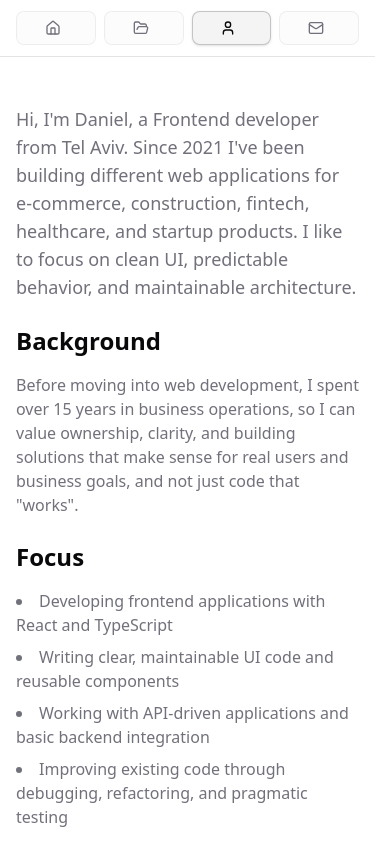
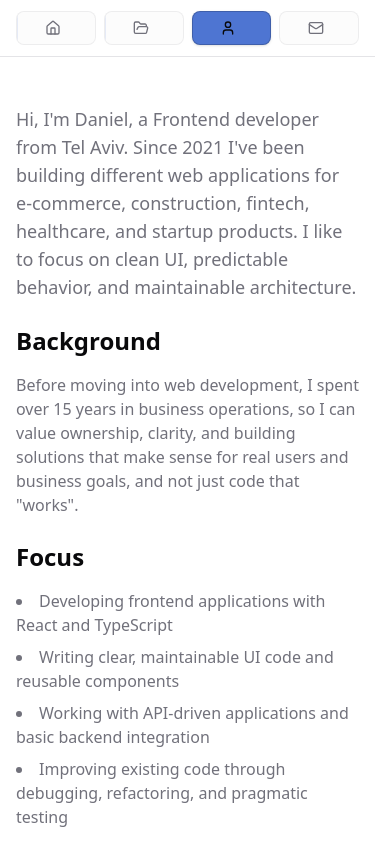
Before and after one commit to quterma/portfolio-hub, a Next.js app: page /en/about in a window 390 px wide. Shown: the top 844 px of the page. Built offline with nearby package versions, Linux system fonts and the light colour scheme.

Commit message:
chore: add stage-d docs and clean up visual foundation tokens

```diff
--- a/src/app/globals.css
+++ b/src/app/globals.css
@@ -1,5 +1,4 @@
 @import "tailwindcss";
-@import "tw-animate-css";
 
 @custom-variant dark (&:is(.dark *));
 
@@ -8,19 +7,6 @@
   --color-foreground: var(--foreground);
   --font-sans: var(--font-geist-sans);
   --font-mono: var(--font-geist-mono);
-  --color-sidebar-ring: var(--sidebar-ring);
-  --color-sidebar-border: var(--sidebar-border);
-  --color-sidebar-accent-foreground: var(--sidebar-accent-foreground);
-  --color-sidebar-accent: var(--sidebar-accent);
-  --color-sidebar-primary-foreground: var(--sidebar-primary-foreground);
-  --color-sidebar-primary: var(--sidebar-primary);
-  --color-sidebar-foreground: var(--sidebar-foreground);
-  --color-sidebar: var(--sidebar);
-  --color-chart-5: var(--chart-5);
-  --color-chart-4: var(--chart-4);
-  --color-chart-3: var(--chart-3);
-  --color-chart-2: var(--chart-2);
-  --color-chart-1: var(--chart-1);
   --color-ring: var(--ring);
   --color-input: var(--input);
   --color-border: var(--border);
@@ -37,6 +23,14 @@
   --color-popover: var(--popover);
   --color-card-foreground: var(--card-foreground);
   --color-card: var(--card);
+  --color-status-success: var(--status-success);
+  --color-status-success-foreground: var(--status-success-foreground);
+  --color-status-info: var(--status-info);
+  --color-status-info-foreground: var(--status-info-foreground);
+  --color-status-warning: var(--status-warning);
+  --color-status-warning-foreground: var(--status-warning-foreground);
+  --color-status-danger: var(--status-danger);
+  --color-status-danger-foreground: var(--status-danger-foreground);
   --radius-sm: calc(var(--radius) - 4px);
   --radius-md: calc(var(--radius) - 2px);
   --radius-lg: var(--radius);
@@ -44,6 +38,7 @@
 }
 
 :root {
+  /* Colors */
   --radius: 0.625rem;
   --background: oklch(1 0 0);
   --foreground: oklch(0.141 0.005 285.823);
@@ -57,25 +52,38 @@
   --secondary-foreground: oklch(0.21 0.006 285.885);
   --muted: oklch(0.967 0.001 286.375);
   --muted-foreground: oklch(0.552 0.016 285.938);
-  --accent: oklch(0.967 0.001 286.375);
-  --accent-foreground: oklch(0.21 0.006 285.885);
+  --accent: oklch(0.58 0.15 265);
+  --accent-foreground: oklch(0.985 0 0);
   --destructive: oklch(0.577 0.245 27.325);
   --border: oklch(0.92 0.004 286.32);
   --input: oklch(0.92 0.004 286.32);
   --ring: oklch(0.705 0.015 286.067);
-  --chart-1: oklch(0.646 0.222 41.116);
-  --chart-2: oklch(0.6 0.118 184.704);
-  --chart-3: oklch(0.398 0.07 227.392);
-  --chart-4: oklch(0.828 0.189 84.429);
-  --chart-5: oklch(0.769 0.188 70.08);
-  --sidebar: oklch(0.985 0 0);
-  --sidebar-foreground: oklch(0.141 0.005 285.823);
-  --sidebar-primary: oklch(0.21 0.006 285.885);
-  --sidebar-primary-foreground: oklch(0.985 0 0);
-  --sidebar-accent: oklch(0.967 0.001 286.375);
-  --sidebar-accent-foreground: oklch(0.21 0.006 285.885);
-  --sidebar-border: oklch(0.92 0.004 286.32);
-  --sidebar-ring: oklch(0.705 0.015 286.067);
+  --status-success: oklch(0.65 0.18 145);
+  --status-success-foreground: oklch(0.985 0 0);
+  --status-info: oklch(0.6 0.15 240);
+  --status-info-foreground: oklch(0.985 0 0);
+  --status-warning: oklch(0.75 0.15 85);
+  --status-warning-foreground: oklch(0.21 0.006 285.885);
+  --status-danger: oklch(0.577 0.245 27.325);
+  --status-danger-foreground: oklch(0.985 0 0);
+
+  /* Typography */
+  --font-size-h1-mobile: 2rem;
+  --font-size-h1-desktop: 2.75rem;
+  --font-size-h2: 1.875rem;
+  --font-size-h3: 1.25rem;
+  --font-size-body: 1rem;
+  --font-size-small: 0.875rem;
+
+  /* Spacing */
+  --section-gap: 6rem;
+  --stack-gap: 2rem;
+  --card-padding: 1.5rem;
+  --grid-gap: 1.5rem;
+
+  /* Motion */
+  --transition-duration: 150ms;
+  --transition-easing: cubic-bezier(0.4, 0, 0.2, 1);
 }
 
 .dark {
@@ -91,25 +99,20 @@
   --secondary-foreground: oklch(0.985 0 0);
   --muted: oklch(0.274 0.006 286.033);
   --muted-foreground: oklch(0.705 0.015 286.067);
-  --accent: oklch(0.274 0.006 286.033);
+  --accent: oklch(0.62 0.18 270);
   --accent-foreground: oklch(0.985 0 0);
   --destructive: oklch(0.704 0.191 22.216);
-  --border: oklch(1 0 0 / 10%);
+  --border: oklch(1 0 0 / 15%);
   --input: oklch(1 0 0 / 15%);
   --ring: oklch(0.552 0.016 285.938);
-  --chart-1: oklch(0.488 0.243 264.376);
-  --chart-2: oklch(0.696 0.17 162.48);
-  --chart-3: oklch(0.769 0.188 70.08);
-  --chart-4: oklch(0.627 0.265 303.9);
-  --chart-5: oklch(0.645 0.246 16.439);
-  --sidebar: oklch(0.21 0.006 285.885);
-  --sidebar-foreground: oklch(0.985 0 0);
-  --sidebar-primary: oklch(0.488 0.243 264.376);
-  --sidebar-primary-foreground: oklch(0.985 0 0);
-  --sidebar-accent: oklch(0.274 0.006 286.033);
-  --sidebar-accent-foreground: oklch(0.985 0 0);
-  --sidebar-border: oklch(1 0 0 / 10%);
-  --sidebar-ring: oklch(0.552 0.016 285.938);
+  --status-success: oklch(0.55 0.15 150);
+  --status-success-foreground: oklch(0.985 0 0);
+  --status-info: oklch(0.6 0.15 245);
+  --status-info-foreground: oklch(0.985 0 0);
+  --status-warning: oklch(0.7 0.15 90);
+  --status-warning-foreground: oklch(0.21 0.006 285.885);
+  --status-danger: oklch(0.704 0.191 22.216);
+  --status-danger-foreground: oklch(0.985 0 0);
 }
 
 @layer base {
@@ -123,3 +126,13 @@
     @apply bg-background text-foreground;
   }
 }
+
+@media (prefers-reduced-motion: reduce) {
+  *,
+  *::before,
+  *::after {
+    animation-duration: 0.01ms !important;
+    animation-iteration-count: 1 !important;
+    transition-duration: 0.01ms !important;
+  }
+}
--- a/src/components/ui/container.tsx
+++ b/src/components/ui/container.tsx
@@ -8,7 +8,9 @@ type ContainerProps = {
 
 export function Container({ children, className }: ContainerProps) {
   return (
-    <div className={cn("mx-auto max-w-7xl px-4 sm:px-6 lg:px-8", className)}>
+    <div
+      className={cn("mx-auto max-w-[1120px] px-4 sm:px-6 lg:px-8", className)}
+    >
       {children}
     </div>
   )
--- a/src/components/ui/project-card.tsx
+++ b/src/components/ui/project-card.tsx
@@ -28,10 +28,10 @@ export function ProjectCard({ project, locale }: ProjectCardProps) {
           <span
             className={`inline-flex items-center px-2.5 py-0.5 rounded-full text-xs font-medium ${
               status === "completed"
-                ? "bg-green-100 text-green-800 dark:bg-green-900/20 dark:text-green-400"
+                ? "bg-status-success text-status-success-foreground"
                 : status === "in-progress"
-                  ? "bg-blue-100 text-blue-800 dark:bg-blue-900/20 dark:text-blue-400"
-                  : "bg-gray-100 text-gray-800 dark:bg-gray-900/20 dark:text-gray-400"
+                  ? "bg-status-info text-status-info-foreground"
+                  : "bg-muted text-muted-foreground"
             }`}
           >
             {t(`project.status.${status}`)}
```
Also changed, not shown: 3 other files (tests, documents, lock files or other folders).
